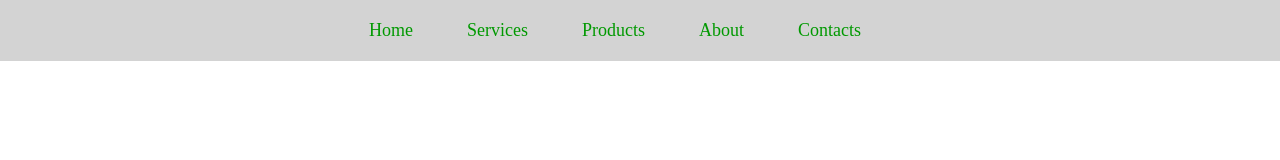
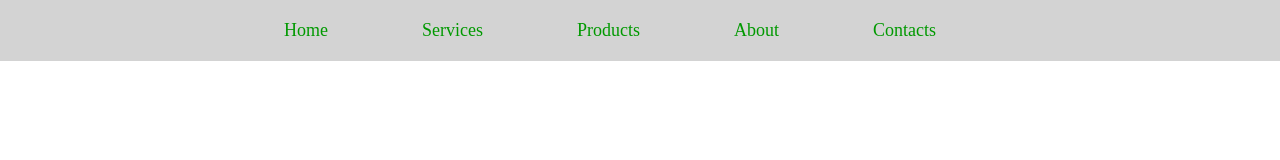
Before and after one commit to NikolaySlavov-96/Mini-Course, a plain HTML site: page Exercise: Introduction to HTML/06. Navigation Bar/index.html in a window 1280 px wide. Drawn offline with Linux system fonts and the light colour scheme.

Commit message:
correct CSS

```diff
--- a/Exercise: Introduction to HTML/06. Navigation Bar/style.css
+++ b/Exercise: Introduction to HTML/06. Navigation Bar/style.css
@@ -19,18 +19,18 @@ ul {
 ul li {
     display: inline-block;
     font-size: 18px;
-    margin-right: 50px;
+    margin-right: 60px;
 
 }
 
 li a {
     text-decoration: none;
+    padding: 10px 15px;
     color: #009900;
 }
 
 li a:hover {
     color: #ffffff;
     background-color: #009900;
-    padding: 10px 15px;
     border-radius: 5px;
 }
```
